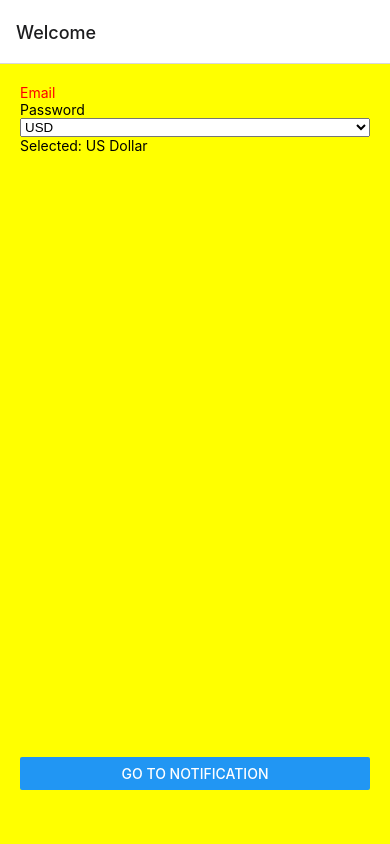
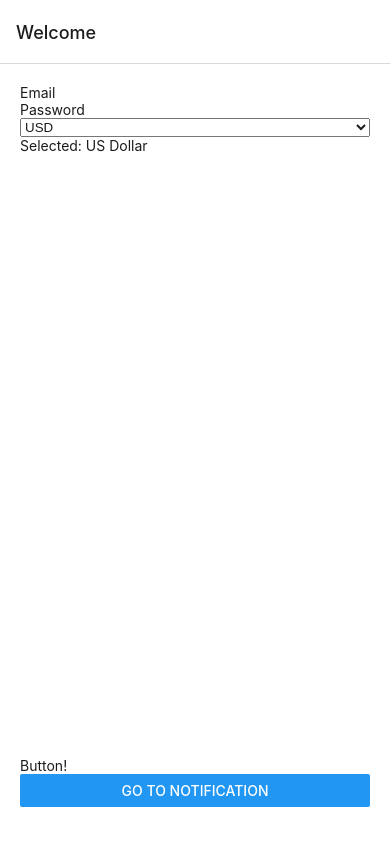
Before and after one commit to vinothmoorthkumar/react_native_push_notification, a React Native app: screen /Home in a window 390 px wide. Built offline with nearby package versions, Linux system fonts and the light colour scheme.

Commit message:
updated nav

```diff
--- a/App.js
+++ b/App.js
@@ -6,12 +6,13 @@
  * @flow strict-local
  */
 
-import React, { useEffect } from 'react';
-import { NavigationContainer } from '@react-navigation/native';
+import React, { useEffect, useContext } from 'react';
 import { createNativeStackNavigator } from '@react-navigation/native-stack';
-// import { Appearance } from 'react-native';
-
-
+import {
+  NavigationContainer,
+  DefaultTheme,
+  DarkTheme,
+} from '@react-navigation/native';
 
 import {
   Button,
@@ -21,7 +22,7 @@ import {
 } from 'react-native';
 
 
-
+import { useColorScheme } from 'react-native';
 import {HomeScreen} from "./src/components/HomeScreen"
 import {ProfileScreen} from "./src/components/Profile"
 import {Notification} from "./src/components/Notification"
@@ -30,9 +31,10 @@ import {Notification} from "./src/components/Notification"
 const App = () => {
 
   const Stack = createNativeStackNavigator();
+  const scheme = useColorScheme();
 
   return (
-    <NavigationContainer>
+    <NavigationContainer theme={scheme === 'dark' ? DarkTheme : DefaultTheme}>
         <Stack.Navigator>
                 <Stack.Screen
                   name="Home"
--- a/src/components/HomeScreen.js
+++ b/src/components/HomeScreen.js
@@ -1,50 +1,61 @@
-import React, {useState} from 'react'
-import { Button, TextInput, Text, View,useColorScheme } from 'react-native';
+import React, { useState } from 'react'
+import { Button, TextInput, Text, View, useColorScheme, TouchableOpacity } from 'react-native';
 import { styles } from "../style/style";
 import { StyleSheet } from 'react-native';
 import { Picker } from '@react-native-picker/picker';
+import { useTheme } from '@react-navigation/native';
 
 
-const colorSchemes = {
-  light: {
-    background: 'yellow',
-    text: 'red',
-  },
-  dark: {
-    background: '#333',
-    text: '#fff',
-  },
-};
+// const colorSchemes = {
+//   light: {
+//     background: 'yellow',
+//     text: 'red',
+//   },
+//   dark: {
+//     background: '#333',
+//     text: '#fff',
+//   },
+// };
 
 
 export const HomeScreen = ({ navigation }) => {
 
   const colorScheme = useColorScheme();
-  const colors = colorSchemes[colorScheme] || colorSchemes.light;
+  // const colors = colorSchemes[colorScheme] || colorSchemes.light;
+  const { colors } = useTheme();
+
   const [currency, setCurrency] = useState('US Dollar');
 
   return (
-    <View style={[styles.container,{ backgroundColor: colors.background}]}>
-      <View style={{flex:10}}>
+    <View style={[styles.container, { backgroundColor: colors.card }]}>
+
+      <View style={{ flex: 10 }}>
         <TextInput style={{ color: colors.text }}
+          placeholderTextColor={colors.text}
           placeholder="Email" />
         <TextInput
           secureTextEntry={true}
+          placeholderTextColor={colors.text}
           placeholder="Password"
         />
         <Picker
           selectedValue={currency}
+          style={{ color: colors.text }}
           onValueChange={currentCurrency => setCurrency(currentCurrency)}>
           <Picker.Item label="USD" value="US Dollars" />
           <Picker.Item label="EUR" value="Euro" />
           <Picker.Item label="NGN" value="Naira" />
         </Picker>
-        <Text>
+        <Text style={{ color: colors.text }}>
           Selected: {currency}
         </Text>
 
       </View>
-      <View style={{flex:1}}>
+      <View style={{ flex: 1 }}>
+        <TouchableOpacity style={{ backgroundColor: colors.card }}>
+          <Text style={{ color: colors.text }}>Button!</Text>
+        </TouchableOpacity>
+
         <Button
           title="Go to Notification"
           onPress={() =>
```
Also changed, not shown: 1 other file (tests, documents, lock files or other folders). Lines whose indentation alone changed are shown as unchanged.
